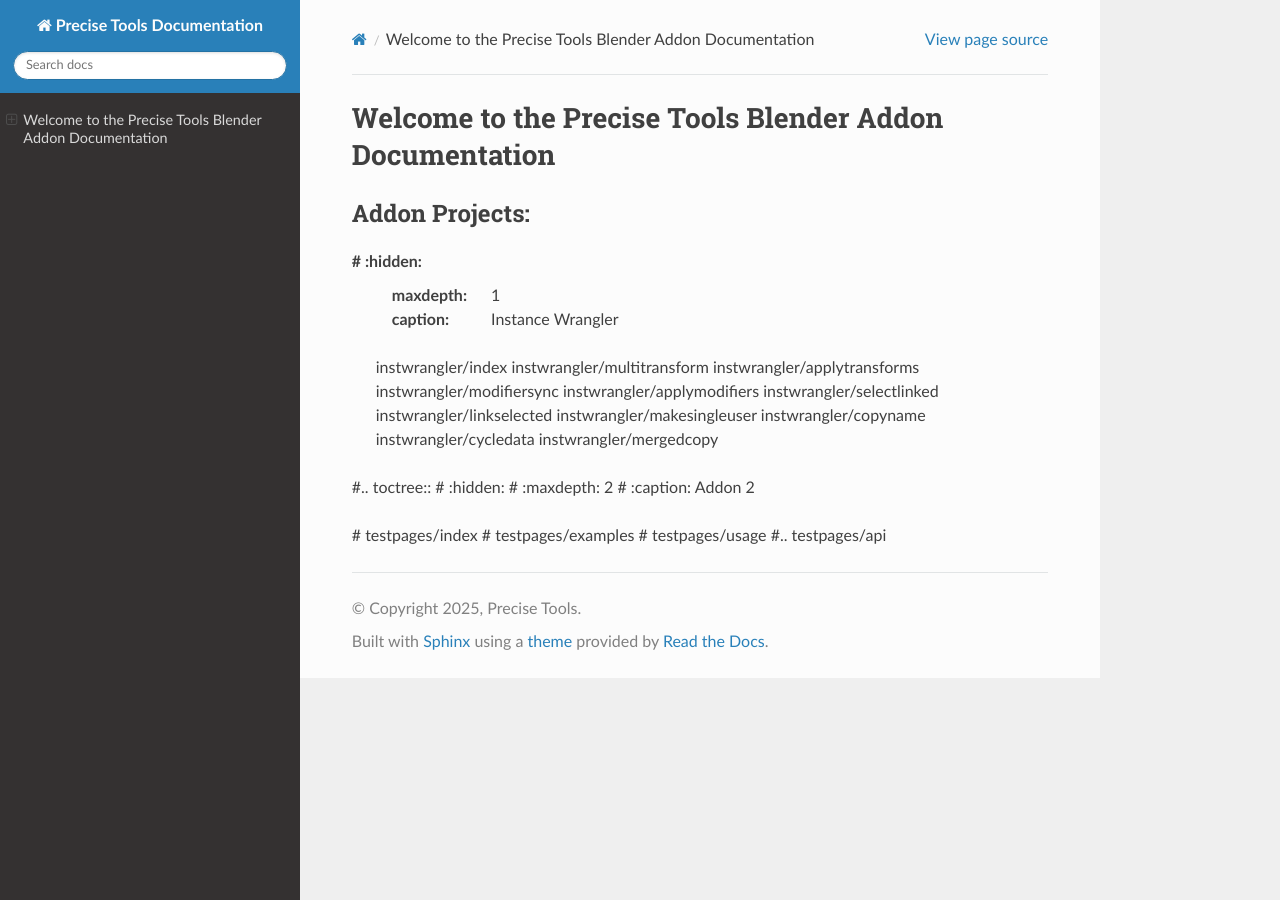
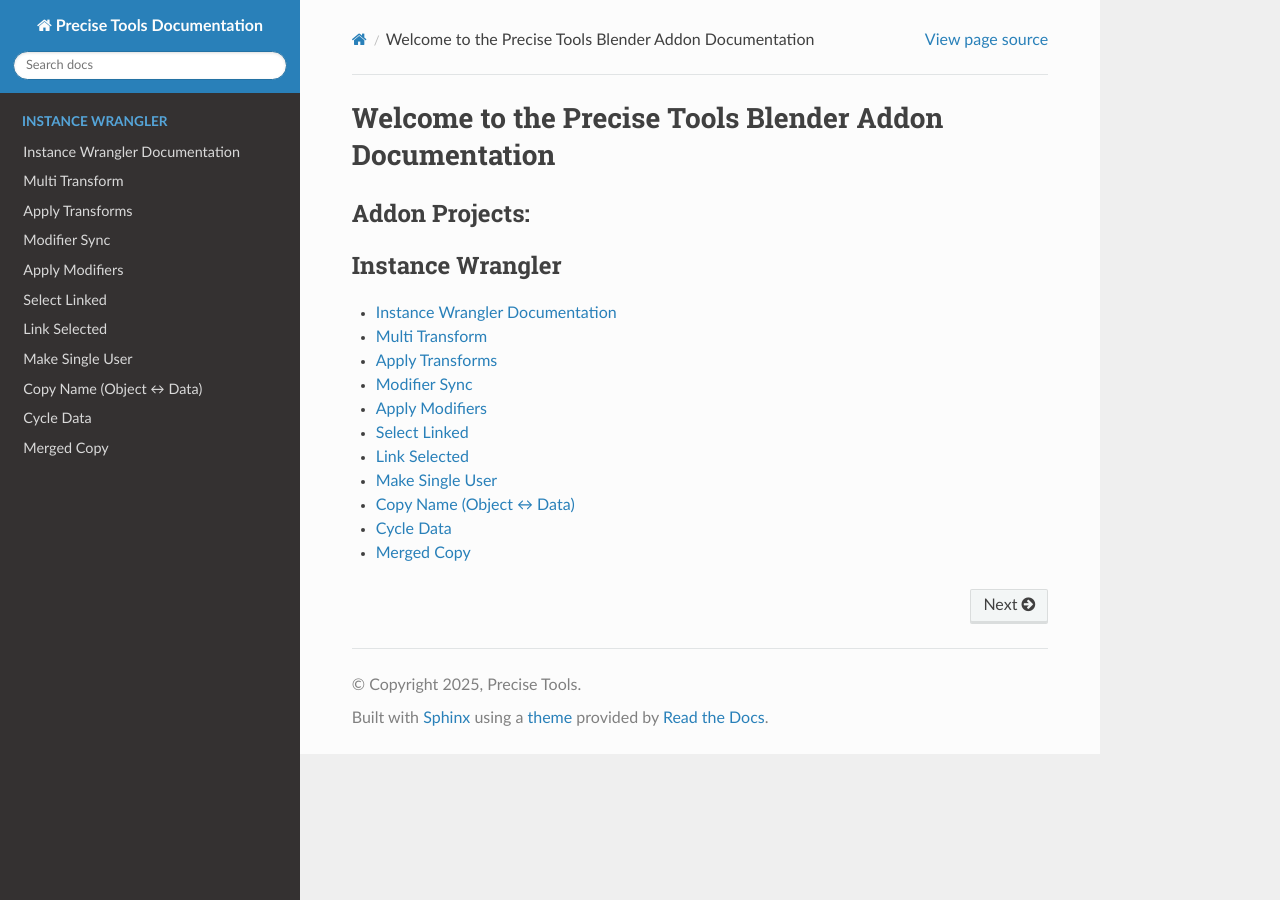
Before and after one commit to jb1981dev/Precise-Docs, a Sphinx documentation site: the page built from docs/source/index.rst, in a window 1280 px wide. Built offline with Sphinx 7.4.7 and the Read the Docs theme 3.1.0, drawn with Linux system fonts in a browser that asks for light colours.

Commit message:
Update index.rst

```diff
--- a/docs/source/index.rst
+++ b/docs/source/index.rst
@@ -7,7 +7,6 @@ Addon Projects:
 ---------------
 
 .. toctree::
-#   :hidden:
    :maxdepth: 1
    :caption: Instance Wrangler
 
@@ -23,12 +22,12 @@ Addon Projects:
    instwrangler/cycledata
    instwrangler/mergedcopy
 
-#.. toctree::
-#   :hidden:
-#   :maxdepth: 2
-#   :caption: Addon 2
+.. .. toctree::
+..   :hidden:
+..   :maxdepth: 2
+..   :caption: Addon 2
 
-#   testpages/index
-#   testpages/examples
-#   testpages/usage
-#.. testpages/api
+..   testpages/index
+..   testpages/examples
+..   testpages/usage
+.. .. testpages/api
```
